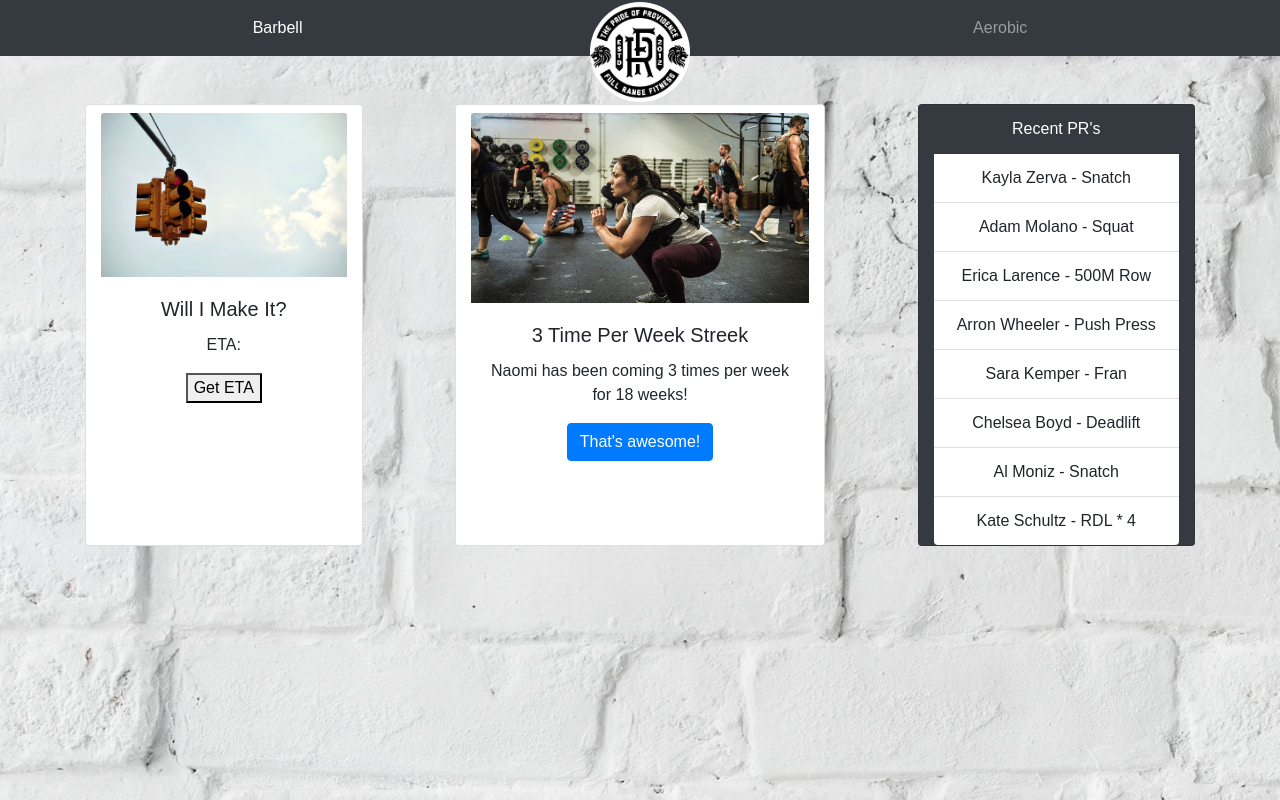
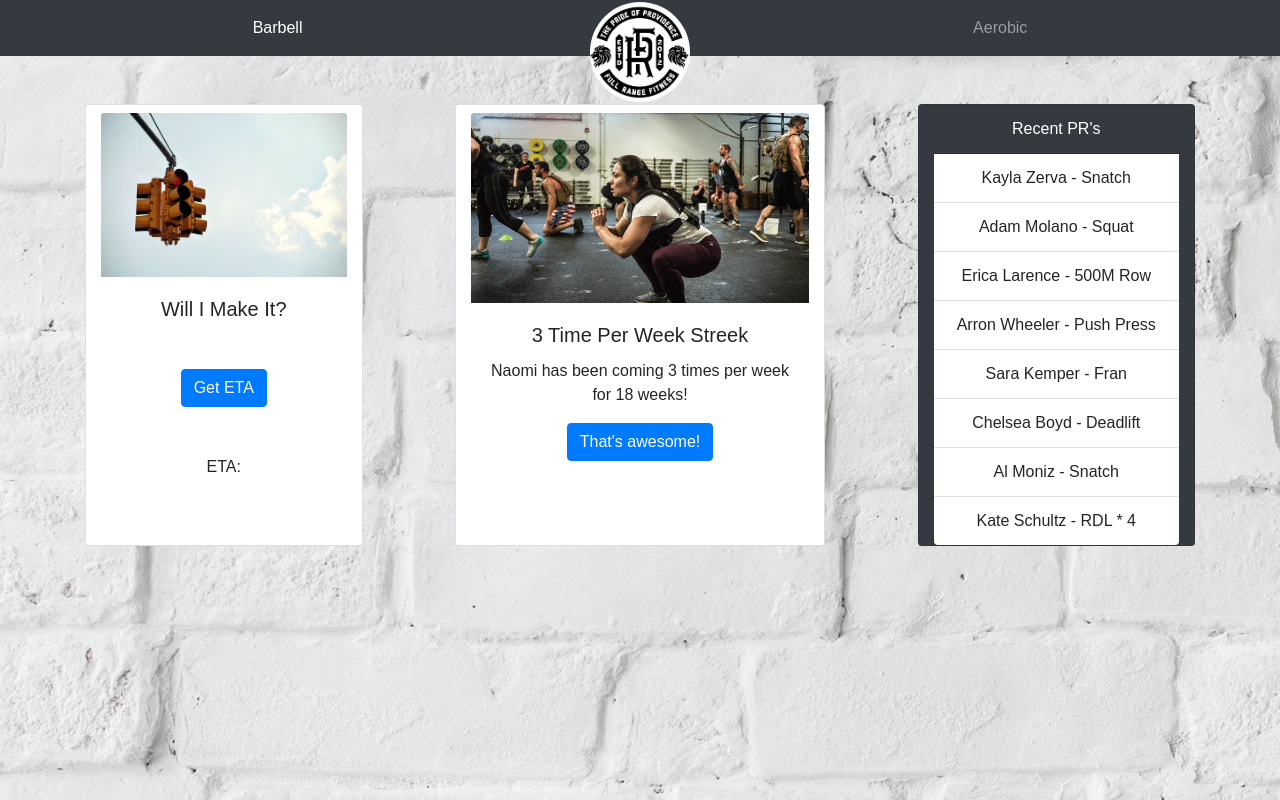
Before and after one commit to jmb11111/gym-app, a React (Create React App) app: page / in a window 1280 px wide. Built offline with nearby package versions, Linux system fonts and the light colour scheme; no server answers; the HTML template or start-up script is replaced by a standard one.

Commit message:
small changes

```diff
--- a/src/Header.js
+++ b/src/Header.js
@@ -17,7 +17,7 @@ class Header extends Component {
           </ul>
           <ul className="nav navbar-nav mx-auto">
             <li className="nav-item">
-              <a className="nav-link" href="#">
+              <a className="nav-link" href="/">
                 <img
                   src="/download.png"
                   className="logo
--- a/src/Home.js
+++ b/src/Home.js
@@ -4,12 +4,6 @@ let location;
 function getLocation() {
   if (navigator.geolocation) {
     navigator.geolocation.getCurrentPosition(function(position) {
-      console.log(
-        "Latitude: " +
-          position.coords.latitude +
-          "<Longitude: " +
-          position.coords.longitude
-      );
       return (location =
         position.coords.latitude.toString() +
         "," +
@@ -21,13 +15,13 @@ function getLocation() {
 }
 
 class Home extends Component {
+  //gets location as soon as component loads
   componentDidMount() {
     getLocation();
   }
-
+  //stops page from refreshing on submit, runs onTime with current location parameters
   handleSubmit = e => {
     e.preventDefault();
-
     this.props.onTime(location);
   };
 
@@ -46,12 +40,12 @@ class Home extends Component {
             />
             <div className="card-body">
               <h5 className="card-title">Will I Make It?</h5>
-              <p className="card-text">ETA: {this.props.duration}</p>
-              <form className="" onSubmit={this.handleSubmit}>
-                <button type="submit" className="search-button">
+              <form className="mt-5" onSubmit={this.handleSubmit}>
+                <button type="submit" className="btn btn-primary">
                   Get ETA
                 </button>
               </form>
+              <p className="card-text mt-5">ETA: {this.props.duration}</p>
             </div>
           </div>
           <div className="card  col-lg-4  text-center">
```
